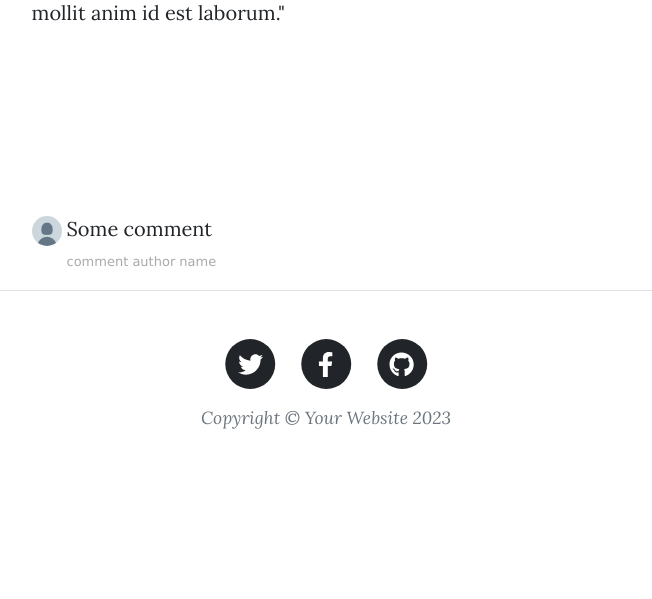
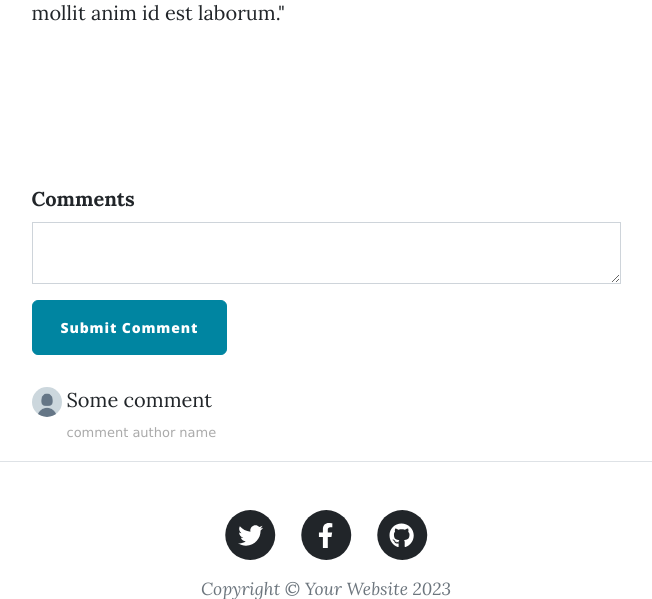
Before and after one commit to KramerJProg/Bloggo, a Flask app: page /post/1 in a window 1280 px wide. Shown: the part 920-1519 px from the top of the page, without its empty margins (314-966 px from the left). Before the commit the page ends 1349 px from the top, so only its background shows below. Run offline with Flask 3, Linux system fonts and the light colour scheme; data comes from the database, SQL or seed files in the repository; both versions use the stored data as it was before the commit; some libraries are stand-ins or nearby versions.

```diff
--- a/forms.py
+++ b/forms.py
@@ -4,7 +4,7 @@ from wtforms.validators import DataRequired, URL, Email
 from flask_ckeditor import CKEditorField
 
 
-# WTForm for creating a blog post
+# WTForm for creating a Blog Post.
 class CreatePostForm(FlaskForm):
     title = StringField("Blog Post Title", validators=[DataRequired()])
     subtitle = StringField("Subtitle", validators=[DataRequired()])
@@ -13,7 +13,7 @@ class CreatePostForm(FlaskForm):
     submit = SubmitField("Submit Post")
 
 
-# WTForm for Registering a User
+# WTForm for Registering a User.
 class RegisterForm(FlaskForm):
     email = StringField("Email", validators=[Email("Must be a valid email address, i.e. your_email@email.com"), DataRequired()])
     password = PasswordField("Password", validators=[DataRequired()])
@@ -21,11 +21,14 @@ class RegisterForm(FlaskForm):
     submit = SubmitField("Sign Up!")
 
 
-# WTForm for Logging in a User
+# WTForm for Logging in a User.
 class LoginForm(FlaskForm):
     email = StringField("Email", validators=[Email("Must be a valid email address, i.e. your_email@email.com"), DataRequired()])
     password = PasswordField("Password", validators=[DataRequired()])
     submit = SubmitField("Log In!")
 
 
-# TODO: Create a CommentForm so users can leave comments below posts
+# WTForm for Commenting on Posts.
+class CommentForm(FlaskForm):
+    comment_text = CKEditorField("Comments", validators=[DataRequired()])
+    submit = SubmitField("Submit Comment")
--- a/main.py
+++ b/main.py
@@ -1,7 +1,6 @@
 from datetime import date
 from functools import wraps
 
-import flask_login
 from flask import Flask, render_template, redirect, url_for, flash, abort
 from flask_bootstrap import Bootstrap5
 from flask_ckeditor import CKEditor
@@ -9,7 +8,7 @@ from flask_login import UserMixin, login_user, LoginManager, logout_user, curren
 from flask_sqlalchemy import SQLAlchemy
 from sqlalchemy.orm import relationship
 from werkzeug.security import generate_password_hash, check_password_hash
-from forms import CreatePostForm, RegisterForm, LoginForm
+from forms import CreatePostForm, RegisterForm, LoginForm, CommentForm
 from ignored.secret import the_secret
 
 app = Flask(__name__)
@@ -119,13 +118,14 @@ def login():
 
 @app.route('/logout')
 def logout():
+    """Logs out the current user."""
     logout_user()
     return redirect(url_for('get_all_posts'))
 
 
 @app.route('/')
 def get_all_posts():
-    """Renders all the posts on the home page"""
+    """Renders all the posts on the home page."""
     result = db.session.execute(db.select(BlogPost))
     posts = result.scalars().all()
     return render_template('index.html', all_posts=posts)
@@ -133,23 +133,28 @@ def get_all_posts():
 
 @app.route('/post/<int:post_id>')
 def show_post(post_id):
+    """Grabs the post by ID once clicked on and shows the comment section."""
     requested_post = db.get_or_404(BlogPost, post_id)
-    return render_template('post.html', post=requested_post)
+    comment_form = CommentForm()
+    return render_template('post.html', post=requested_post, form=comment_form)
 
 
 def admin_only(func):
     """Admin Only Decorator."""
+
     @wraps(func)
     def decorated_function(*args, **kwargs):
         if not current_user.is_authenticated or current_user.id != 1:
             return abort(403)
         return func(*args, **kwargs)
+
     return decorated_function
 
 
 @app.route('/new-post', methods=['GET', 'POST'])
 @admin_only
 def add_new_post():
+    """Creates a new post by the user once submitted and redirects user to the index page."""
     form = CreatePostForm()
     if form.validate_on_submit():
         new_post = BlogPost(
@@ -169,6 +174,7 @@ def add_new_post():
 @app.route('/edit-post/<int:post_id>', methods=['GET', 'POST'])
 @admin_only
 def edit_post(post_id):
+    """Allows the user to edit the post."""
     post = db.get_or_404(BlogPost, post_id)
     edit_form = CreatePostForm(
         title=post.title,
@@ -191,17 +197,20 @@ def edit_post(post_id):
 @app.route('/delete/<int:post_id>')
 @admin_only
 def delete_post(post_id):
+    """Allows user to delete the post."""
     post_to_delete = db.get_or_404(BlogPost, post_id)
     db.session.delete(post_to_delete)
     db.session.commit()
     return redirect(url_for('get_all_posts'))
 
 
+# The About Me Page.
 @app.route('/about')
 def about():
     return render_template('about.html')
 
 
+# The Contact Me Page.
 @app.route('/contact')
 def contact():
     return render_template('contact.html')
--- a/static/js/scripts.js
+++ b/static/js/scripts.js
@@ -14,7 +14,6 @@ window.addEventListener('DOMContentLoaded', () => {
             if (currentTop > 0 && mainNav.classList.contains('is-fixed')) {
                 mainNav.classList.add('is-visible');
             } else {
-                console.log(123);
                 mainNav.classList.remove('is-visible', 'is-fixed');
             }
         } else {
--- a/templates/post.html
+++ b/templates/post.html
@@ -1,4 +1,5 @@
 {% include "header.html" %}
+{% from "bootstrap5/form.html" import render_form %}
 
 <!-- Page Header-->
 <header class="masthead" style="background-image: url('{{post.img_url}}')">
@@ -28,13 +29,14 @@
         {% endif %}
 
         <!-- Comments Area -->
-        <!-- TODO: Add a CKEditor for commenting below -->
+        {{ ckeditor.load() }}
+        {{ ckeditor.config(name='comment_text') }}
+        {{ render_form(form, novalidate=True, button_map={"submit": "primary"}) }}
         <div class="comment">
-          <!-- TODO: Show all the comments on a post -->
           <ul class="commentList">
             <li>
               <div class="commenterImage">
-                <img src="../static/assets/img/default-profile.jpg" />
+                <img src="../static/assets/img/default-profile.jpg"  alt=""/>
               </div>
               <div class="commentText">
                 <p>Some comment</p>
--- a/templates/register.html
+++ b/templates/register.html
@@ -1,5 +1,6 @@
-{% from "bootstrap5/form.html" import render_form %} {% block content %} {%
-include "header.html" %}
+{% from "bootstrap5/form.html" import render_form %}
+{% block content %}
+{% include "header.html" %}
 
 <!-- Page Header -->
 <header
```
Also changed, not shown: instance/posts.db (deleted).
